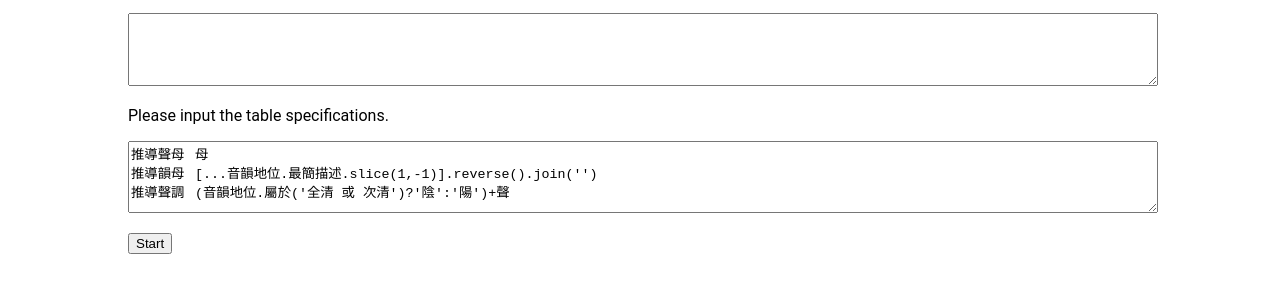
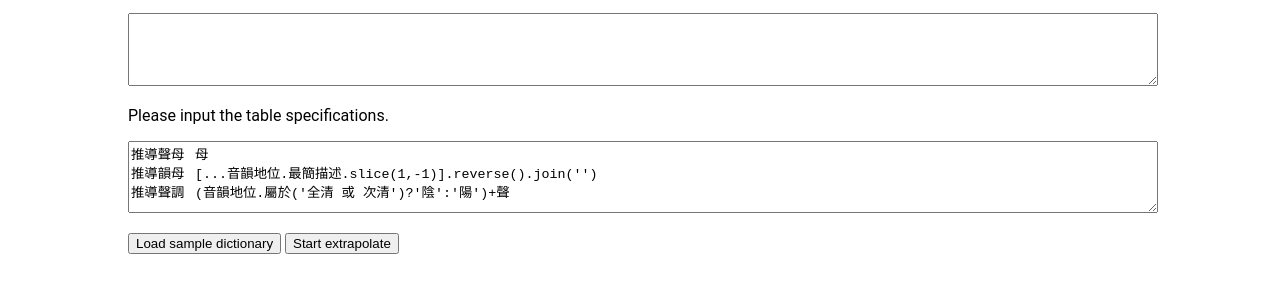
Before and after one commit to nk2028/tshet-uinh-extrapolation-tool, a plain HTML site: page index.html in a window 1280 px wide. Shown: the part 122-414 px from the top of the page. Drawn offline with Linux system fonts and the light colour scheme.

Commit message:
Add sample dictionary

```diff
--- a/index.html
+++ b/index.html
@@ -15,7 +15,10 @@
   <p><textarea id="rawDictionaryInput"></textarea></p>
   <p>Please input the table specifications.</p>
   <p><textarea id="rawTableSpecsInput">推導聲母&#9;母&#10;推導韻母&#9;[...音韻地位.最簡描述.slice(1,-1)].reverse().join('')&#10;推導聲調&#9;(音韻地位.屬於('全清 或 次清')?'陰':'陽')+聲</textarea></p>
-  <p><input type="submit" value="Start" onclick="handleSubmit()" /></p>
+  <p>
+    <input type="button" value="Load sample dictionary" onclick="handleLoadSampleDict()" />
+    <input type="submit" value="Start extrapolate" onclick="handleSubmit()" />
+  </p>
   <div id="outputArea"></div>
 </body>
 </html>
--- a/index.js
+++ b/index.js
@@ -215,6 +215,12 @@ const handleSubmit = () => {
   }
 };
 
+const handleLoadSampleDict = async () => {
+  const request = await fetch("sample-dict.txt");
+  const response = await request.text();
+  rawDictionaryInput.value = response;
+};
+
 rawDictionaryInput.addEventListener("input", () => {
   const content = rawDictionaryInput.value;
   localStorage.setItem("rawDictionaryInputContent", content);
```
Also changed, not shown: sample-dict.txt (added), 1 other file.
